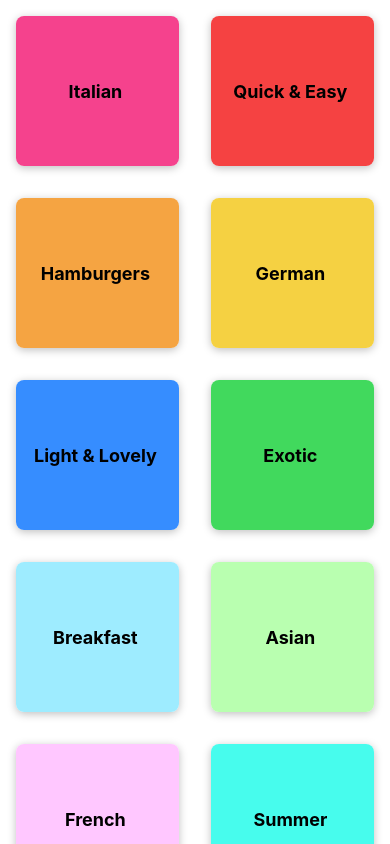
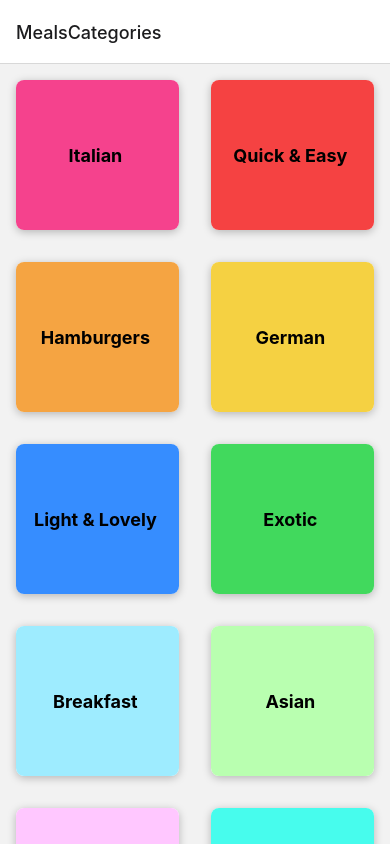
Before and after one commit to Salim255/Meall-APP, a React Native app: screen / in a window 390 px wide. Built offline with nearby package versions, Linux system fonts and the light colour scheme.

Commit message:
React-Native-Navigation

```diff
--- a/App.js
+++ b/App.js
@@ -1,12 +1,21 @@
 import { StatusBar } from 'expo-status-bar';
 import { StyleSheet, Text, View } from 'react-native';
 import CategoriesScreen from './screens/CategoriesSceen';
+import {NavigationContainer} from '@react-navigation/native';
+import {createNativeStackNavigator} from '@react-navigation/native-stack';
+
+const Stack = createNativeStackNavigator();//Object with two props
 
 export default function App() {
   return (
        <>
-          <StatusBar style='light'/>
-          <CategoriesScreen/>
+          <StatusBar style='dark'/>
+          <NavigationContainer>
+            <Stack.Navigator>
+                <Stack.Screen name="MealsCategories" component={CategoriesScreen}/>
+            </Stack.Navigator>
+
+          </NavigationContainer>
        </>
   );
 }
--- a/package.json
+++ b/package.json
@@ -10,11 +10,15 @@
     "eject": "expo eject"
   },
   "dependencies": {
+    "@react-navigation/native": "^6.0.10",
+    "@react-navigation/native-stack": "^6.6.2",
     "expo": "~44.0.0",
     "expo-status-bar": "~1.2.0",
     "react": "17.0.1",
     "react-dom": "17.0.1",
     "react-native": "0.64.3",
+    "react-native-safe-area-context": "3.3.2",
+    "react-native-screens": "~3.10.1",
     "react-native-web": "0.17.1"
   },
   "devDependencies": {
```
Also changed, not shown: 2 other files (tests, documents, lock files or other folders).
